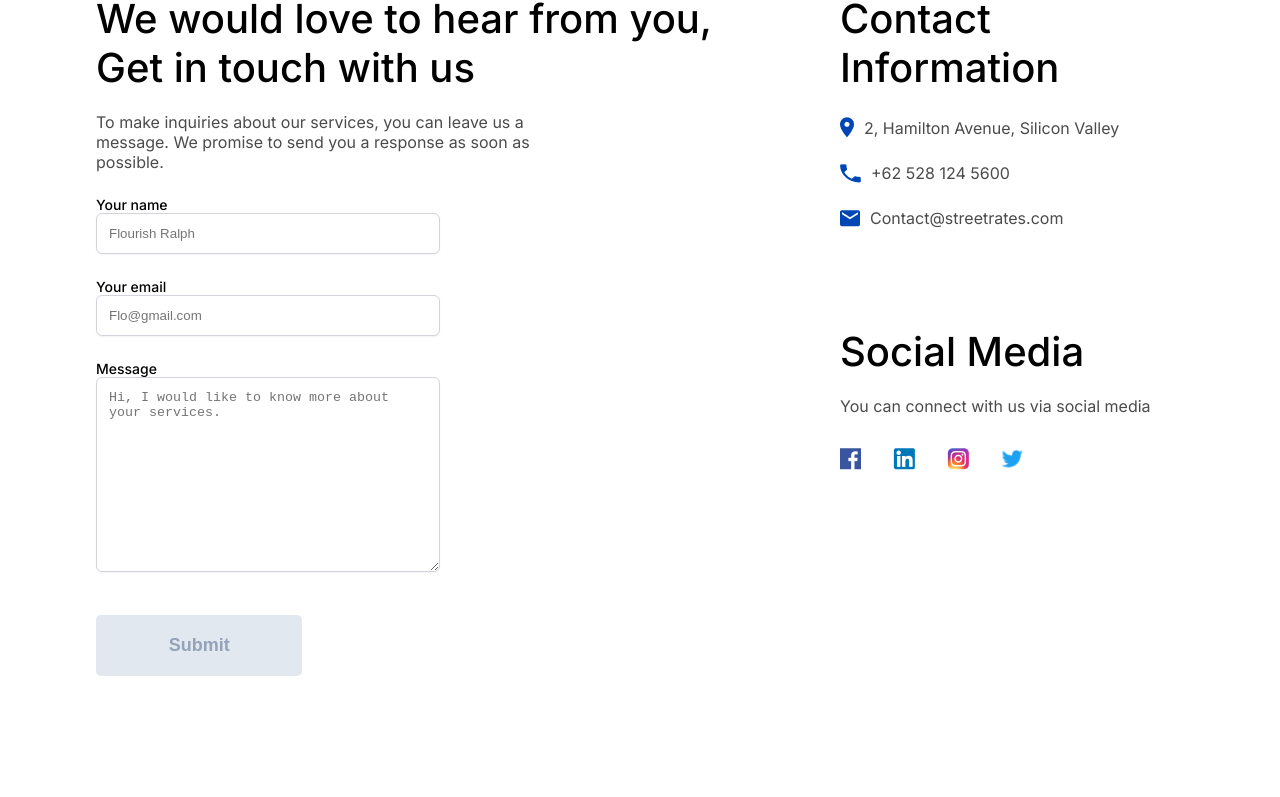
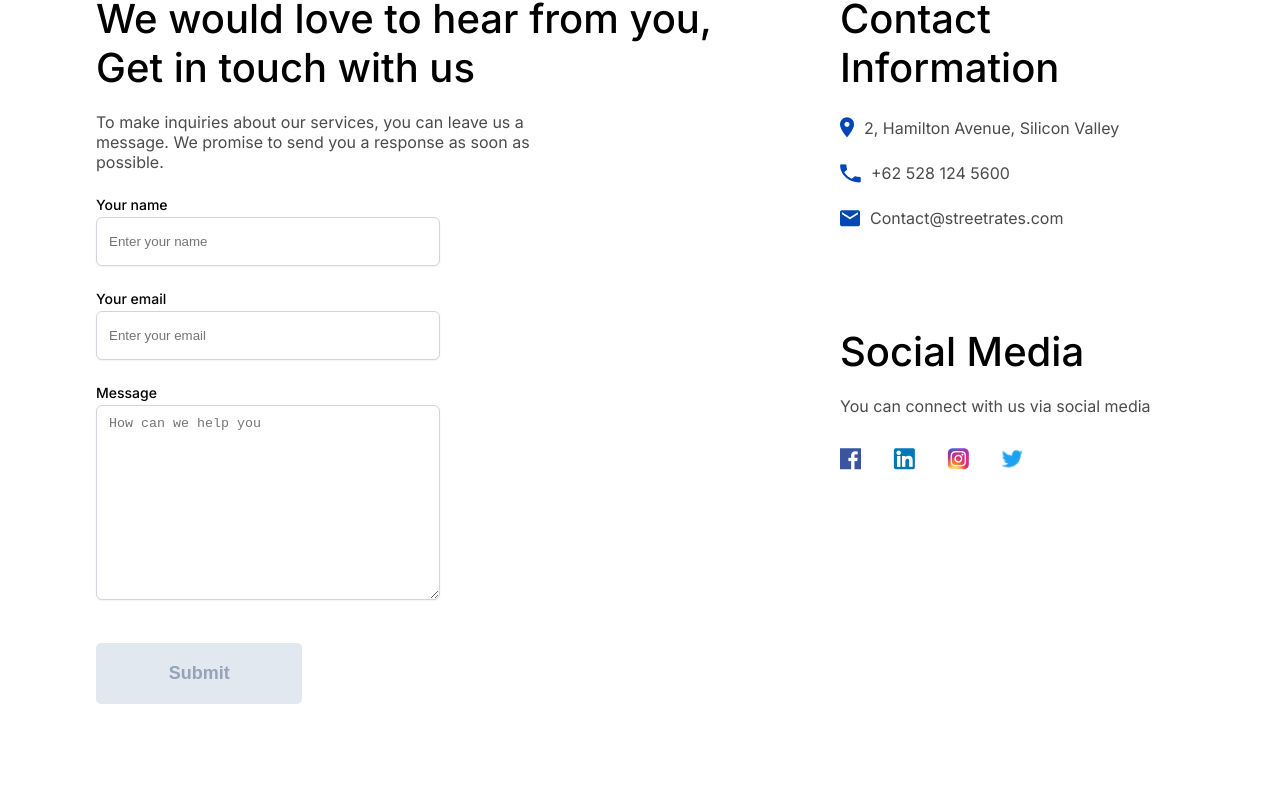
Before and after one commit to c-blaq/bevel-contact-page, a React (Create React App) app: page / in a window 1280 px wide. Shown: the part 570-1367 px from the top of the page. Built offline with nearby package versions, Linux system fonts and the light colour scheme.

Commit message:
refactor: input padding

```diff
--- a/src/container/contact/ContactForm.jsx
+++ b/src/container/contact/ContactForm.jsx
@@ -23,7 +23,7 @@ const ContactForm = () => {
             id="name"
             value={name}
             onChange={(e) => setName(e.target.value)}
-            placeholder="Flourish Ralph"
+            placeholder="Enter your name"
           />
         </div>
 
@@ -34,7 +34,7 @@ const ContactForm = () => {
             id="email"
             value={email}
             onChange={(e) => setEmail(e.target.value)}
-            placeholder="Flo@gmail.com"
+            placeholder="Enter your email"
           />
         </div>
 
@@ -44,7 +44,7 @@ const ContactForm = () => {
             id="message"
             value={message}
             onChange={(e) => setMessage(e.target.value)}
-            placeholder="Hi, I would like to know more about your services."
+            placeholder="How can we help you"
           />
         </div>
         <button disabled={!name || !email || !message}>Submit</button>
--- a/src/container/contact/styled/Contact.styled.js
+++ b/src/container/contact/styled/Contact.styled.js
@@ -68,11 +68,12 @@ export const FormSection = styled.div`
     label {
       font-weight: 500;
       margin-bottom: 4px;
+      display: block;
     }
 
     input,
     textarea {
-      padding: 12px;
+      padding: 16px 12px;
       border: 1px solid #d1d5db;
       box-shadow: 0px 1px 2px rgba(16, 24, 40, 0.05);
       border-radius: 6px;
@@ -81,6 +82,7 @@ export const FormSection = styled.div`
 
     textarea {
       height: 224px;
+      padding: 10px 12px;
     }
 
     button {
```
